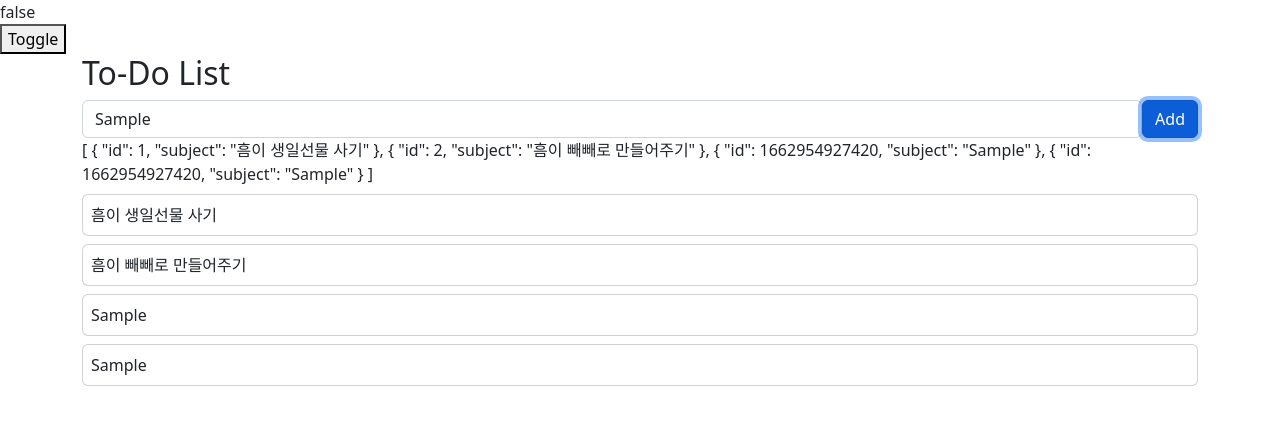
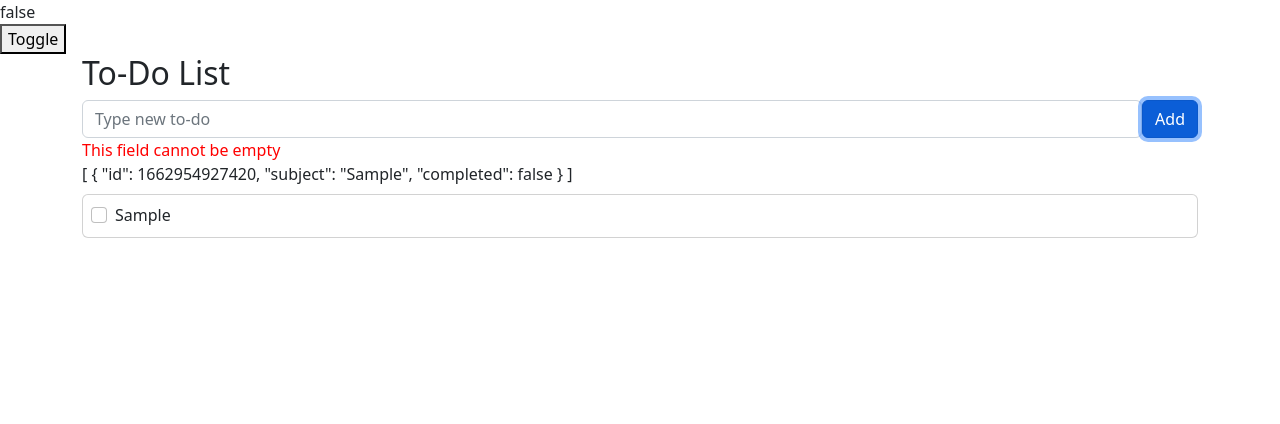
Before and after one commit to Stella0426/Vue3-project, a Vue app: page / in a window 1280 px wide. Both pictures are taken after typing "Sample" into the empty fields and a click on the button "Add". Shown: the top 424 px of the page. Built offline with nearby package versions, Linux system fonts and the light colour scheme.

Commit message:
checkbox binding

```diff
--- a/src/App.vue
+++ b/src/App.vue
@@ -38,7 +38,18 @@
       class="card mt-2"
     >
       <div class="card-body p-2">
-        {{todo.subject}}
+        <div class="form-check">
+          <input
+            class="form-check-input"
+            type="checkbox"
+            v-model="todo.completed"
+          >
+          <label
+            class="form-check-label"
+          >
+            {{ todo.subject }}
+          </label>
+        </div>
       </div>
     </div>
   </div>
@@ -50,13 +61,8 @@
 
   export default {
     setup() {
-      const toggle =ref(false)
       const todo = ref('');
-      const todos = ref([
-        {id:1, subject:'흠이 생일선물 사기'},
-        {id:2, subject:'흠이 빼빼로 만들어주기'}
-      ]);
-
+      const todos = ref([]);
       const hasError = ref(false);
 
       const onSubmit = () => {
@@ -67,9 +73,11 @@
         } else {
           todos.value.push({
           id: Date.now(),
-          subject: todo.value
+          subject: todo.value,
+          completed: false,
           });
           hasError.value = false;
+          todo.value='';
         }
       }
 
@@ -78,16 +86,11 @@
       //   name.value = e.target.value;
       // }
 
-      const onToggle = () => {
-        toggle.value = !toggle.value;
-      }
 
       return{
         todo,
         onSubmit,
         todos,
-        toggle,
-        onToggle,
         hasError
         // updateName
       };
```
